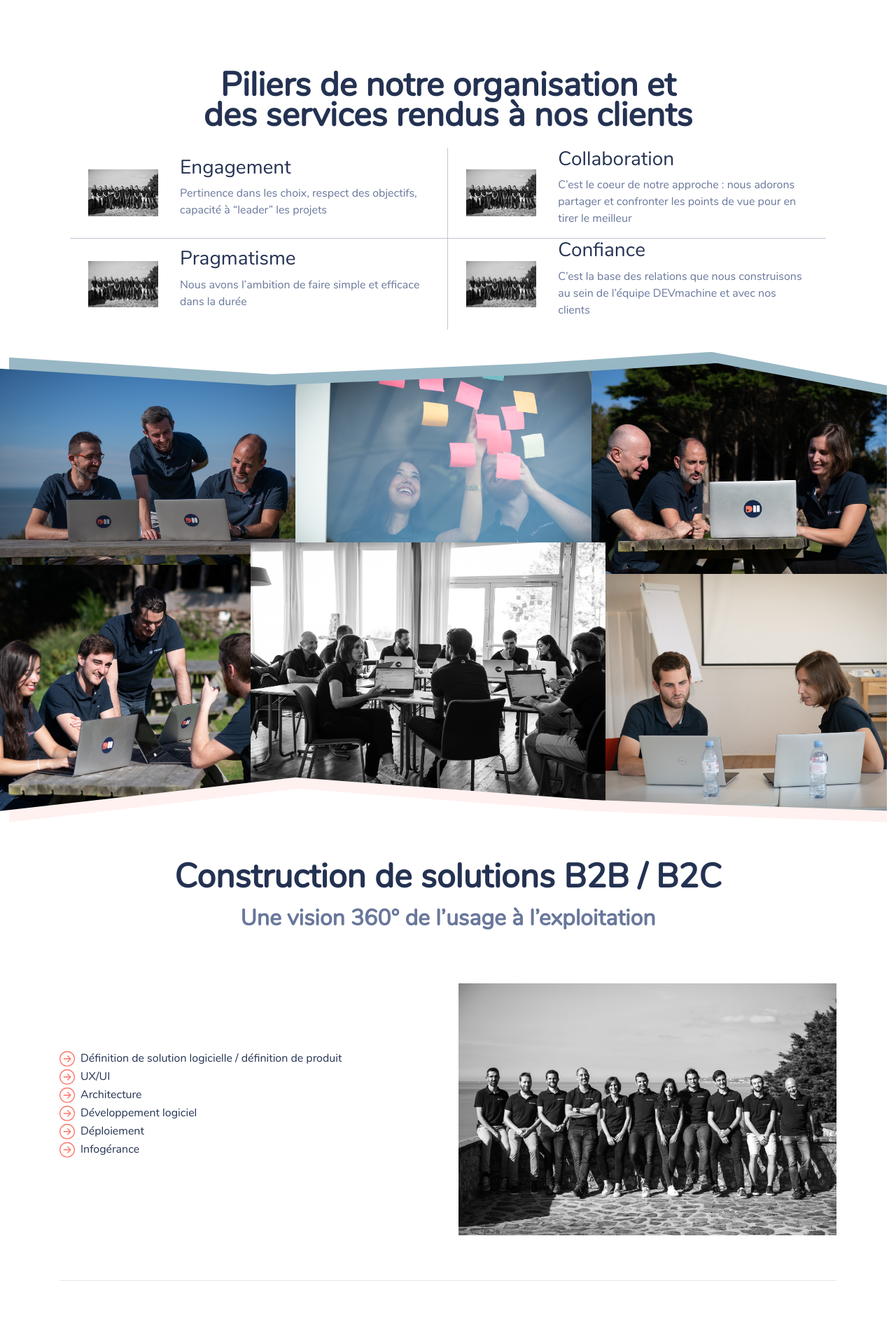
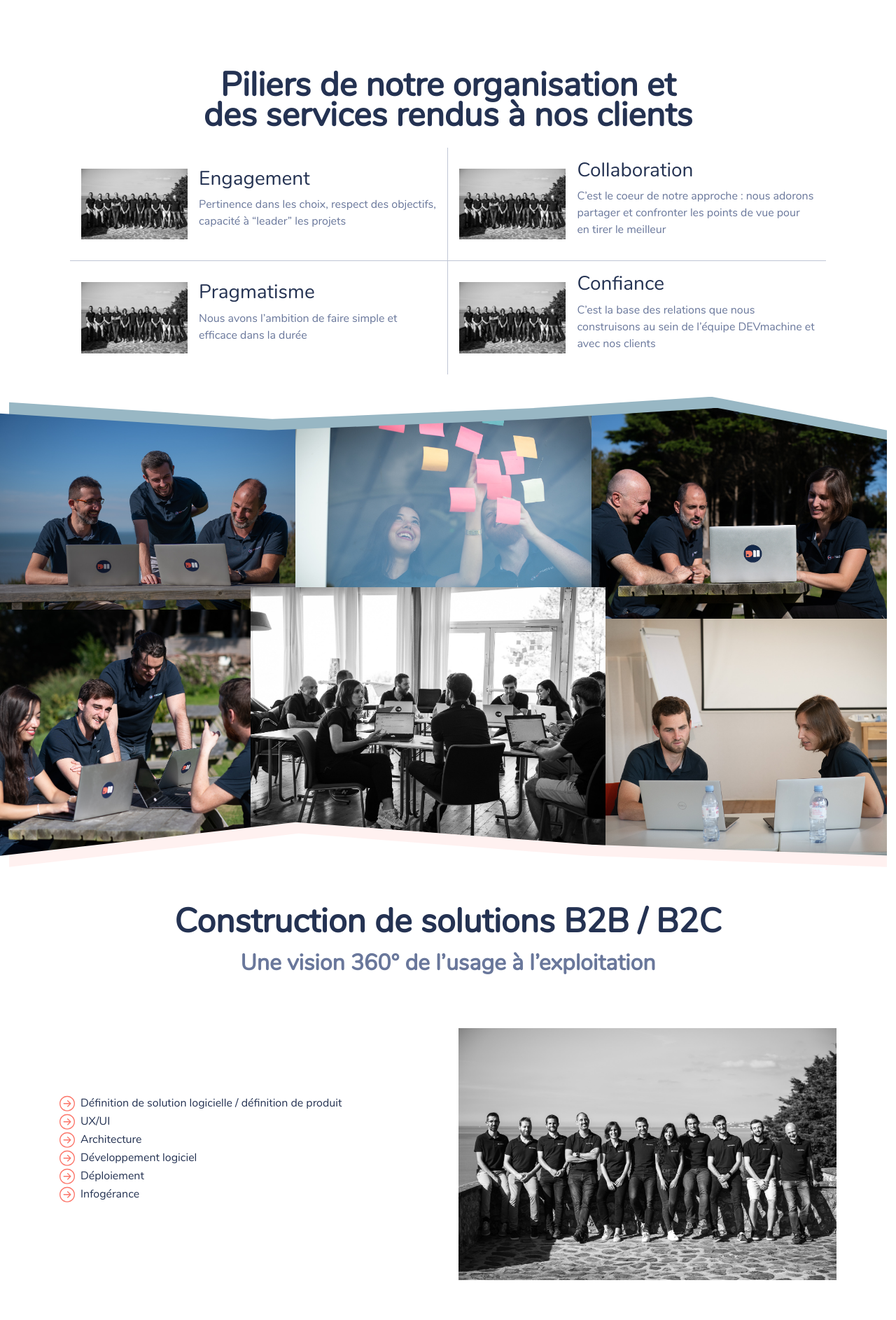
Before and after one commit to DEVmachine-fr/website, a Jekyll site: the page built from index.html, in a window 1280 px wide. Shown: the part 491-2377 px from the top of the page at 70% size. Built offline with Jekyll 4.4.1, drawn with Linux system fonts in a browser that asks for light colours; nearby versions of some CDN libraries.

Commit message:
fix: only html pages + remove px for rem

```diff
--- a/_includes/navigation.html
+++ b/_includes/navigation.html
@@ -29,7 +29,7 @@
           id="navbarResponsive"
         >
           <ul class="navbar-nav text-uppercase ml-auto">
-            {% assign sorted_pages = site.pages | sort:"order" %}
+            {% assign sorted_pages = site.html_pages | sort:"order" %}
             {% for navPage in sorted_pages %}
              {% unless navPage.exclude-nav %}
                 <li class="nav-item">
--- a/_sass/_index.scss
+++ b/_sass/_index.scss
@@ -50,13 +50,13 @@
   color: $secondary;
 
   div.piliers-item {
+    padding: 1rem;
     img {
-      width: 100px;
+      width: 30%;
     }
-
     div.piliers-text {
-      margin-left: 10px;
-      max-width: 70%;
+      margin-left: 1rem;
+      width: 70%;
     }
 
     // Bordures en croix quand 2 lignes 2 colonnes (défaut)
@@ -206,13 +206,13 @@
 
       button.question-item {
         background-color: $white;
-        max-width: 350px;
+        max-width: 22rem;
         display: flex;
         align-items: center;
         justify-content: space-between;
         border: 1px solid $light-grey;
         border-radius: 8px;
-        padding: 5px 10px;
+        padding: .3rem 1rem;
         box-shadow: 4px 4px 0px rgba(0, 0, 0, 0.08);
         margin: 0;
 
@@ -265,14 +265,14 @@
       flex-wrap: nowrap;
       gap: .5rem 0;
       background-position: 100% 50%;
-
+      // on réinitialise les padding
       div.question-item-container {
         padding: 0 !important;
       }
     }
 
     @media (min-width: $sm-size) and (max-width: $md-size) {
-      div.question-item {
+      button.question-item {
         float: left !important;
       }
     }
@@ -280,9 +280,9 @@
     // En mode phone, on retire l'image et on centre
     @media (max-width: $sm-size) {
       background: none;
-      div.question-item {
+      button.question-item {
         float: none !important;
-        margin: auto;
+        margin: auto !important;
       }
     }
   }
@@ -321,7 +321,7 @@
       margin-top: 2rem;
 
       img {
-        width: 100px;
+        width: 7rem;
       }
 
       h3 {
@@ -369,7 +369,7 @@
     // pas de texte sur ce btn, on recentre le chevron
     span {
       margin-left: 0;
-      font-size: 20px;
+      font-size: 1.5rem;
     }
   }
 }
--- a/_sass/variables.scss
+++ b/_sass/variables.scss
@@ -27,7 +27,6 @@
   font-family: Poppins;
   src: url(/assets/fonts/Poppins/Poppins-Regular.ttf) format("truetype");
 }
-
 
 // style go top button
 .go-top-button{
--- a/assets/css/styles.scss
+++ b/assets/css/styles.scss
@@ -40,7 +40,7 @@
 
   // Pour les boutons avec chevrons
   span.fas {
-    font-size: 12px;
+    font-size: .9rem;
     color: $white;
     margin-left: .8rem;
   }
@@ -59,10 +59,11 @@
     a {
       color: $secondary;
     }
-  }&.dm-btn-orange {
+  }
+  &.dm-btn-orange {
     background-color: $primary;
     color: $white;
-    font-size: 18px;
+    font-size: 1rem;
 
     a {
       color: $white;
@@ -141,7 +142,7 @@
 }
 
 // LISTES FLECHES CUSTOM (pour les ul + articles)
-ul.arrow-list, article.post-content ul {
+ul.arrow-list, article.post-content ul, article.post-content ol {
   list-style-type: none;
   // on retire la marge de base de "ul"
   padding-inline-start: 0;
--- a/index.html
+++ b/index.html
@@ -42,37 +42,29 @@
       <h1 class="section-heading">Piliers de notre organisation et<br>des services rendus à nos clients</h1>
     </div>
     <div class="col-12 d-flex flex-wrap">
-      <div class="piliers-item col-lg-6 col-sm-12 d-inline-flex justify-content-around align-items-center">
-        <div>
+      <div class="piliers-item col-lg-6 col-md-12 d-inline-flex justify-content-around align-items-center">
         <img alt="" src="/assets/images/website/page-index/piliers/engagement.jpg"/>
-        </div>
         <div class="piliers-text">
           <h3>Engagement</h3>
           <p class="text-grey">Pertinence dans les choix, respect des objectifs, capacité à “leader” les projets</p>
         </div>
       </div>
-      <div class="piliers-item col-lg-6 col-sm-12 d-inline-flex justify-content-around align-items-center">
-        <div>
+      <div class="piliers-item col-lg-6 col-md-12 d-inline-flex justify-content-around align-items-center">
         <img alt="" src="/assets/images/website/page-index/piliers/engagement.jpg"/>
-        </div>
         <div class="piliers-text">
           <h3>Collaboration</h3>
           <p class="text-grey">C’est le coeur de notre approche : nous adorons partager et confronter les points de vue pour en tirer le meilleur</p>
         </div>
       </div>
-      <div class="piliers-item col-lg-6 col-sm-12 d-inline-flex justify-content-around align-items-center">
-        <div>
+      <div class="piliers-item col-lg-6 col-md-12 d-inline-flex justify-content-around align-items-center">
         <img alt="" src="/assets/images/website/page-index/piliers/engagement.jpg"/>
-        </div>
         <div class="piliers-text">
           <h3>Pragmatisme</h3>
           <p class="text-grey">Nous avons l’ambition de faire simple et efficace dans la durée</p>
         </div>
       </div>
-      <div class="piliers-item col-lg-6 col-sm-12 d-inline-flex justify-content-around align-items-center">
-        <div>
+      <div class="piliers-item col-lg-6 col-md-12 d-inline-flex justify-content-around align-items-center">
         <img alt="" src="/assets/images/website/page-index/piliers/engagement.jpg"/>
-        </div>
         <div class="piliers-text">
           <h3>Confiance</h3>
           <p class="text-grey">C’est la base des relations que nous construisons au sein de l’équipe DEVmachine et avec nos clients</p>
@@ -142,17 +134,14 @@
         </button>
       </div>
       <div class="question-item-container">
-        <div class="question-item float-right">
-          <button class="dm-btn question-item">
+        <button class="dm-btn question-item float-right">
           <a href="/offre#offre-4">
             <span>Je souhaite désengorger ma dette technique, challenger ma stack technique</span><!--
             --><span aria-hidden="true" class="fas fa-chevron-right"></span>
           </a>
         </button>
       </div>
-      </div>
       <div class="question-item-container">
-        <div class="question-item">
         <button class="dm-btn question-item">
           <a href="/offre#offre-5">
             <span>Je souhaite industrialiser la production logicielle de mes projets pour accélérer le time-to-market</span><!--
@@ -160,19 +149,15 @@
           </a>
         </button>
       </div>
-      </div>
       <div class="question-item-container">
-        <div class="question-item float-right">
-          <button class="dm-btn question-item">
+        <button class="dm-btn question-item float-right">
           <a href="/offre#offre-2">
             <span>Je souhaite faire développer ou faire évoluer une solution</span><!--
             --><span aria-hidden="true" class="fas fa-chevron-right"></span>
           </a>
         </button>
       </div>
-      </div>
       <div class="question-item-container">
-        <div class="question-item">
         <button class="dm-btn question-item">
           <a href="/offre#offre-3">
             <span>Je souhaite renforcer mon équipe de développement</span><!--
@@ -180,16 +165,13 @@
           </a>
         </button>
       </div>
-      </div>
       <div class="question-item-container">
-        <div class="question-item float-right">
-          <button class="dm-btn question-item">
+        <button class="dm-btn question-item float-right">
           <a href="/offre#offre-6">
             <span>Je souhaite déployer dans le Cloud, ou sur les stores, et automatiser les déploiements</span><!--
             --><span aria-hidden="true" class="fas fa-chevron-right"></span>
           </a>
         </button>
-        </div>
       </div>
     </div>
 
```
Lines whose indentation alone changed are shown as unchanged.
